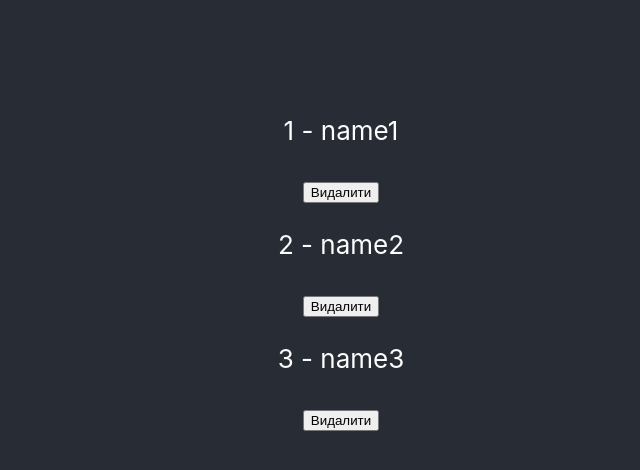
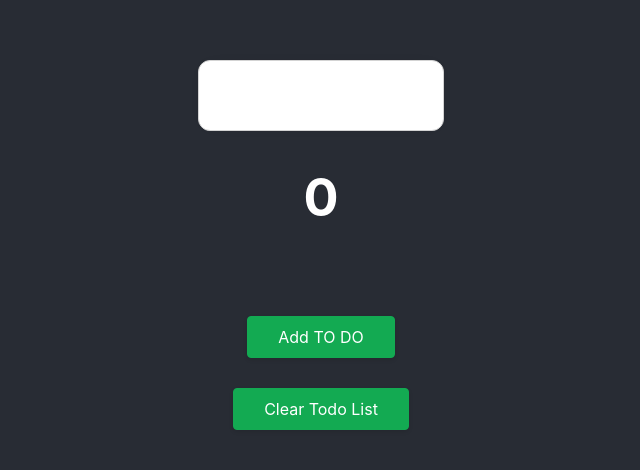
Before and after one commit to AvriChu/react, a React (Create React App) app in the folder lessons/: page / in a window 1280 px wide. Shown: the part 140-610 px from the top of the page, without its empty margins (319-959 px from the left). Built offline with nearby package versions, Linux system fonts and the light colour scheme.

Commit message:
Made dz4

```diff
--- a/lessons/src/App.js
+++ b/lessons/src/App.js
@@ -1,11 +1,12 @@
-import { use, useState } from 'react';
+import { Component, use, useState } from 'react';
 import './App.css';
 import Fun2 from './components/dz1_class';
 import Fun1 from './components/dz1_function';
 import ItemsFunct from './components/dz2_items';
 import MasuvList from './components/dz3_list';
+import ComponentClass from './components/dz4_classComponent';
 
-function App() {
+// function App() {
 // ДЗ 1
 // const [value, SetValue] = useState(true);
 // const changeValue = () => {
@@ -67,30 +68,74 @@ function App() {
 //   </div>
 // );
 // ДЗ 3
-  const [list, setList] = useState([
-    { id: 1, name: 'name1' },
-    { id: 2, name: 'name2' },
-    { id: 3, name: 'name3' },
-  ]);
-  const deleteObj = id => {
-    setList(prev => prev.filter(item => item.id !== id));
-  };
+//   const [input, setInput] = useState('');
+//   const [item, setItem] = useState([
+//     { id: 1, name: 'name1' },
+//     { id: 2, name: 'name2' },
+//     { id: 3, name: 'name3' },
+//   ]);
+//   const [newId, setNewId] = useState(item.length + 1);
+//   const deleteObj = id => {
+//     setItem(prev => prev.filter(item => item.id !== id));
+//   };
+//   const clickHandler = input => {
+//     if (!input || input.trim().length === 0) {
+//       return;
+//     }
+//     setNewId(newId + 1);
+//     const updateElement = [...item, { id: newId, name: input }];
+//     setItem(updateElement);
+//     setInput('');
+//   };
+//   const changeHandler = e => {
+//     const value = e.target.value;
+//     setInput(value);
+//   };
+//   const onKeyFunk = e => {
+//     if (e.key === 'Enter') {
+//       if (!input || input.trim().length === 0) {
+//         return;
+//       }
+//       setNewId(newId + 1);
+//       const updateElement = [...item, { id: newId, name: input }];
+//       setItem(updateElement);
+//       setInput('');
+//     }
+//   };
 
+//   return (
+//     <div className='App'>
+//       <header className='App-header'>
+//         <input
+//           onKeyDown={onKeyFunk}
+//           className='input'
+//           onChange={changeHandler}
+//           value={input}
+//         />
+//         <h1>{item.length}</h1>
+//         <ul>
+//           {item.map(item1 => (
+//             <MasuvList
+//               key={item1.id}
+//               id={item1.id}
+//               name={item1.name}
+//               deleteObj={deleteObj}
+//             />
+//           ))}
+//         </ul>
+//         <button className='button-37' onClick={() => clickHandler(input)}>
+//           Add TO DO{' '}
+//         </button>
+//       </header>
+//     </div>
+//   );
+// }
+// ДЗ 4
+function App() {
   return (
-    <div className='App'>
-      <header className='App-header'>
-        <ul>
-          {list.map(item => (
-            <MasuvList
-              key={item.id}
-              id={item.id}
-              name={item.name}
-              deleteObj={deleteObj}
-            />
-          ))}
-        </ul>
-      </header>
-    </div>
+    <>
+      <ComponentClass />
+    </>
   );
 }
 
--- a/lessons/src/components/dz3_list.js
+++ b/lessons/src/components/dz3_list.js
@@ -1,9 +1,9 @@
 const MasuvList = props => {
   return (
     <div>
-      <p>
+      <li>
         {props.id} - {props.name}
-      </p>
+      </li>
       <button onClick={() => props.deleteObj(props.id)} type='button'>
         Видалити
       </button>
--- /dev/null
+++ b/lessons/src/components/dz4_classComponent.js
@@ -0,0 +1,89 @@
+import { Component } from 'react';
+
+class ComponentClass extends Component {
+  state = {
+    input: '',
+    todos: [],
+  };
+  componentDidUpdate(prevProps, prevState) {
+    if (prevProps.todos !== this.state.todos) {
+      localStorage.setItem('todos', JSON.stringify(this.state.todos));
+    }
+  }
+  componentDidMount() {
+    const lsTodos = localStorage.getItem('todos');
+    if (lsTodos) {
+      this.setState({ todos: JSON.parse(lsTodos) });
+    }
+  }
+  addTask = () => {
+    if (!this.state.input || this.state.input.trim().length === 0) {
+      return;
+    }
+    this.setState({ todos: [...this.state.todos, this.state.input] });
+    this.setState({ input: '' });
+  };
+  changeHandler = e => {
+    const value = e.target.value;
+    this.setState({ input: value });
+  };
+  onKeyFunk = e => {
+    if (e.key === 'Enter') {
+      if (!this.state.input || this.state.input.trim().length === 0) {
+        return;
+      }
+      this.setState({ todos: [...this.state.todos, this.state.input] });
+      this.setState({ input: '' });
+    }
+  };
+  deleteObj = id => {
+    this.setState(prevState => ({
+      todos: prevState.todos.filter((_, index) => index !== id),
+    }));
+  };
+  clearLocalStrg = () => {
+    localStorage.clear();
+  };
+
+  render() {
+    return (
+      <div className='App'>
+        <header className='App-header'>
+          <input
+            onKeyDown={this.onKeyFunk}
+            className='input'
+            onChange={this.changeHandler}
+            value={this.state.input}
+          />
+          <h1>{this.state.todos.length}</h1>
+          <ul>
+            {this.state.todos.map((todo, index) => (
+              <>
+                <li key={index}>
+                  {index}: {todo}
+                </li>
+                <button
+                  key={'btn' + index}
+                  onClick={() => this.deleteObj(index)}
+                  type='button'
+                >
+                  Видалити
+                </button>
+              </>
+            ))}
+          </ul>
+          <button
+            className='button-37'
+            onClick={() => this.addTask(this.state.input)}
+          >
+            Add TO DO
+          </button>
+          <button className='button-37' onClick={() => this.clearLocalStrg()}>
+            Clear Todo List
+          </button>
+        </header>
+      </div>
+    );
+  }
+}
+export default ComponentClass;
```
Lines whose indentation alone changed are shown as unchanged.
